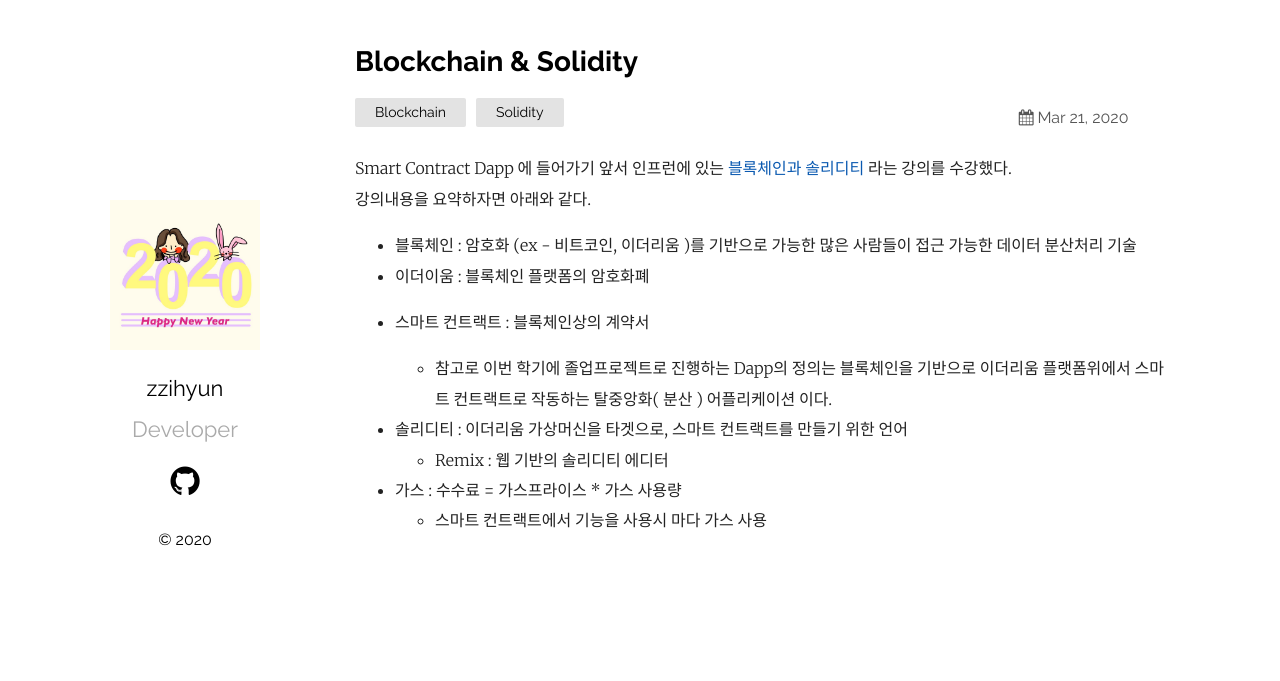
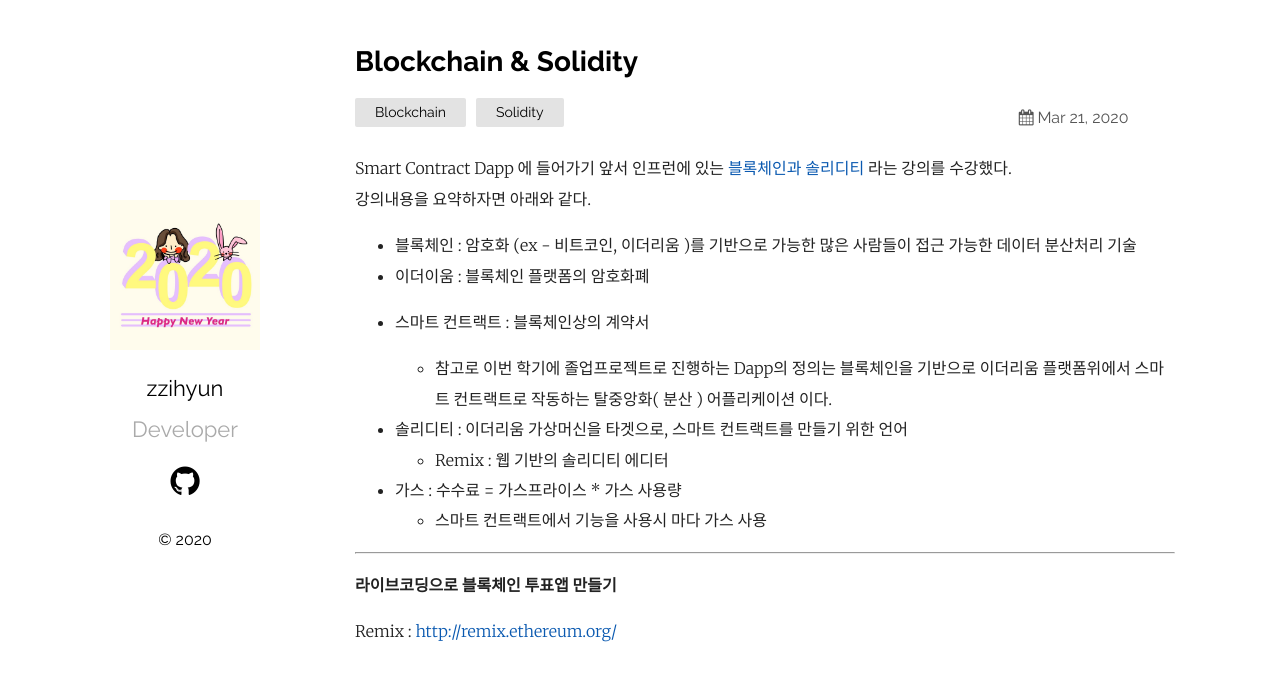
Before and after one commit to jhhhj1002/jhhhj1002.github.io, a Jekyll site: the page built from _posts/2020-03-21-Blockchain-&-Solidity.markdown, in a window 1280 px wide. Shown: the top 681 px of the page. Built offline with Jekyll 4.4.1, drawn with Linux system fonts in a browser that asks for light colours.

Commit message:
Update 2020-03-21-Blockchain-&-Solidity.markdown

```diff
--- a/_posts/2020-03-21-Blockchain-&-Solidity.markdown
+++ b/_posts/2020-03-21-Blockchain-&-Solidity.markdown
@@ -21,6 +21,17 @@ Smart Contract Dapp 에 들어가기 앞서 인프런에 있는 [블록체인과
   + 스마트 컨트랙트에서 기능을 사용시 마다 가스 사용
 
 
+* * *
+
+__라이브코딩으로 블록체인 투표앱 만들기__
+
+Remix : <http://remix.ethereum.org/>
+
+
+
+
+
+
 
 
 
```
